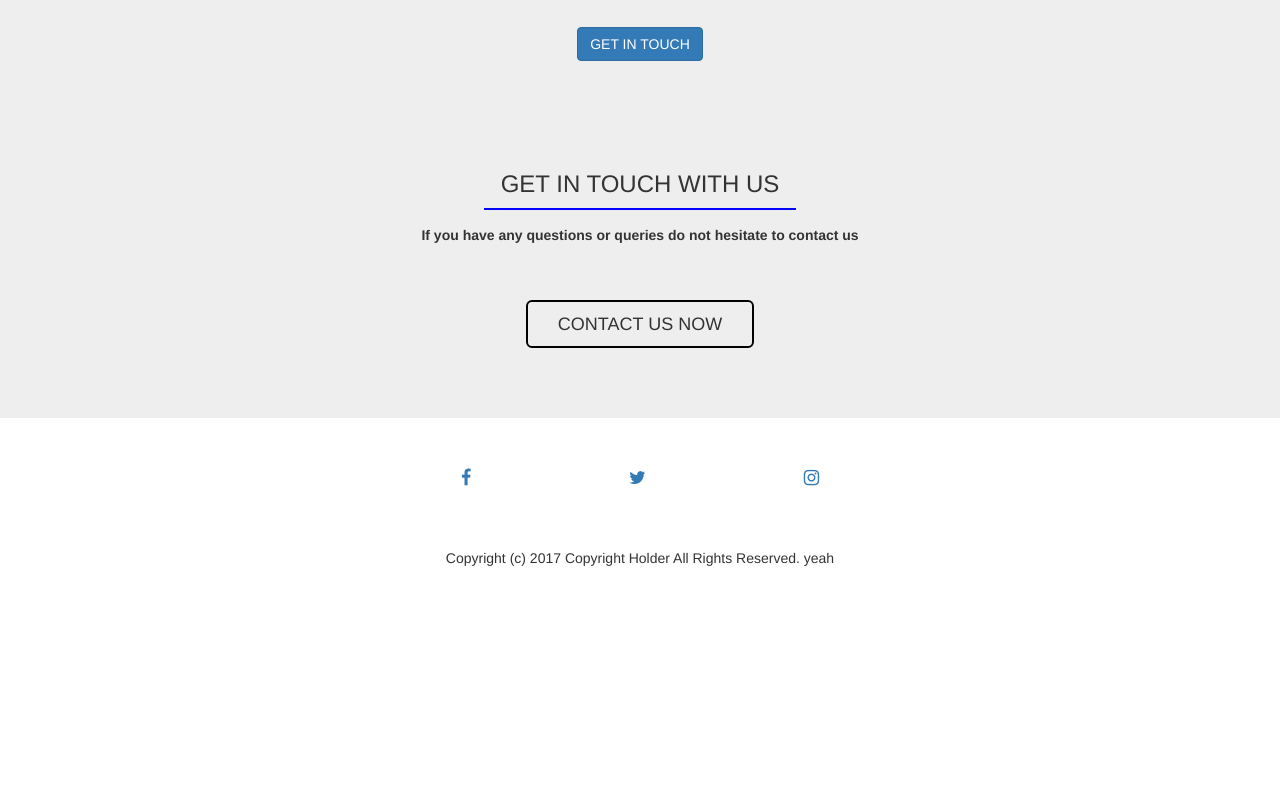
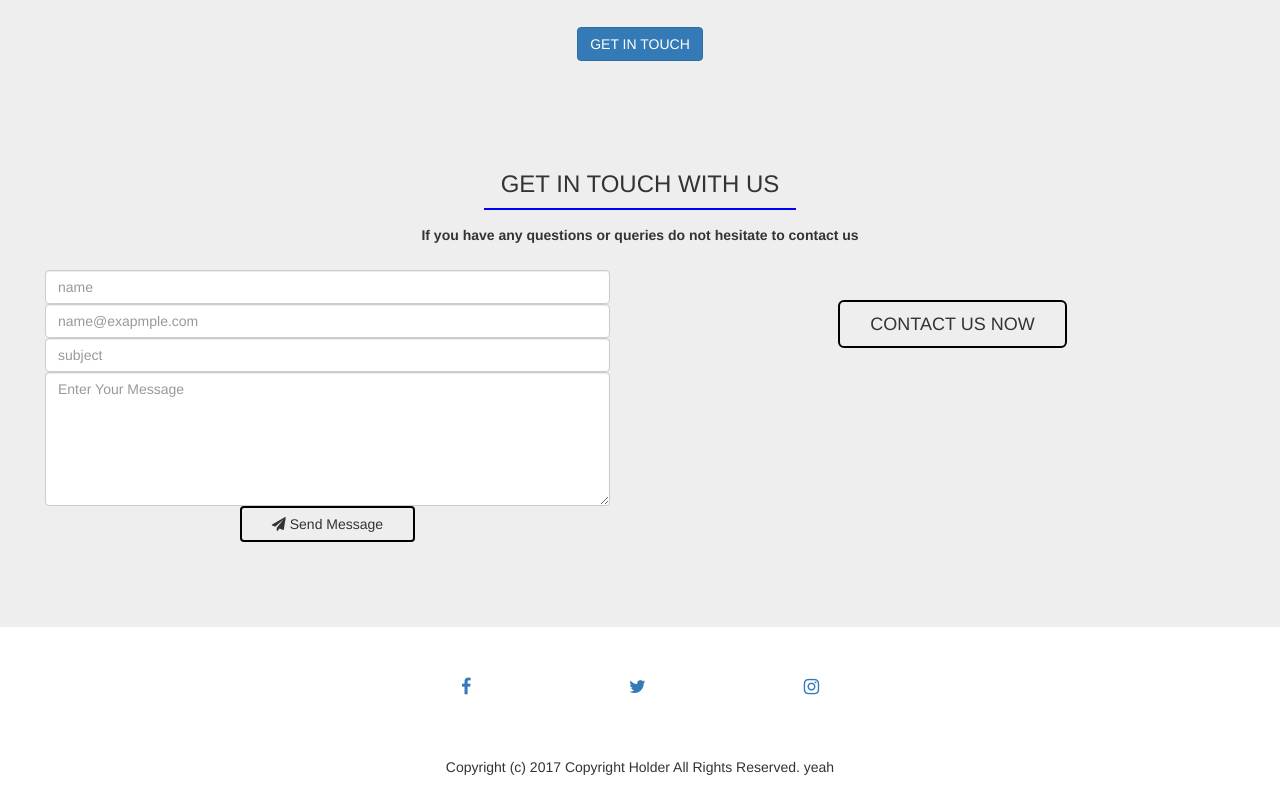
Before and after one commit to megabreakage/jamkara, a plain HTML site: page index.html in a window 1280 px wide. Shown: the part 2093-2880 px from the top of the page. Before the commit the page ends 2671 px from the top, so only its background shows below. Drawn offline with Linux system fonts and the light colour scheme.

Commit message:
adds contacts form

```diff
--- a/index.html
+++ b/index.html
@@ -210,9 +210,14 @@
       <div class="col-xs-12 col-md-7 contactsHeader pageHeading" id="contactsHeader">
         <h3>INNOVATIVE CIVIL ENGINEERING AND BUILDING SOLUTIONS</h3>
       </div>
+
+      <!-- contacts details -->
+      <div class="col-md-12 contactsDetails">
+
+      </div>
       <!-- this button should toogle the contact details -->
       <div class="contactsButton1">
-        <button type="button" name="button" class="btn btn-primary">GET IN TOUCH</button>
+        <button type="button" name="button" class="btn btn-primary" id="getInTouch">GET IN TOUCH</button>
       </div>
 
       <!-- form for suggestions comes in here -->
@@ -223,9 +228,28 @@
       <div class="querieStatement">
         <strong><p>If you have any questions or queries do not hesitate to contact us</p></strong>
       </div>
+      <div class="col-xs-12 col-md-6 contactsForm" id="fillForm">
+        <form class="form-group" action="index.html" method="post">
+          <div class="col-xs-12">
+            <input type="text" placeholder="name" class="form-control name" id="fullName" required="required">
+          </div>
+          <div class="col-xs-12">
+            <input type="email" placeholder="name@exapmple.com" class="form-control emailAddress" id="email" required="required">
+          </div>
+          <div class="col-xs-12">
+            <input type="text" placeholder="subject" class="form-control msgSubject" id="subject" required="required">
+          </div>
+          <div class="col-xs-12">
+              <textarea  class="form-control" id="description" placeholder="Enter Your Message" rows="6"></textarea>
+          </div>
+          <div class="contactsButton2">
+            <button type="button" class="btn btn-default formButton"><i class="fa fa-paper-plane" aria-hidden="true"></i>  Send Message</button>
+			  	</div>
+        </form>
+      </div>
       <!-- this button should toogle the contact form -->
-      <div class="contactsButton2">
-        <button type="button" name="button" class="btn btn-lg formButton">CONTACT US NOW</button>
+      <div class="contactsButton2" id="divOpenForm">
+        <button type="button" name="button" class="btn btn-lg formButton" id="openForm">CONTACT US NOW</button>
       </div>
     </div>
 
```
